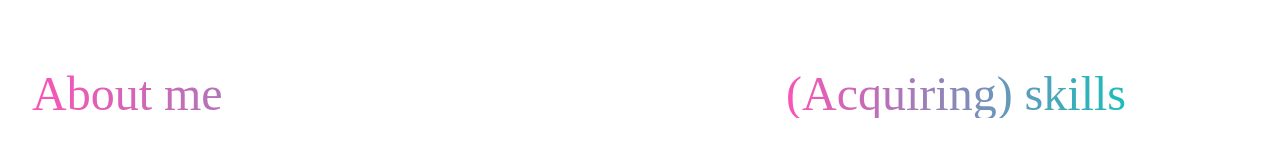
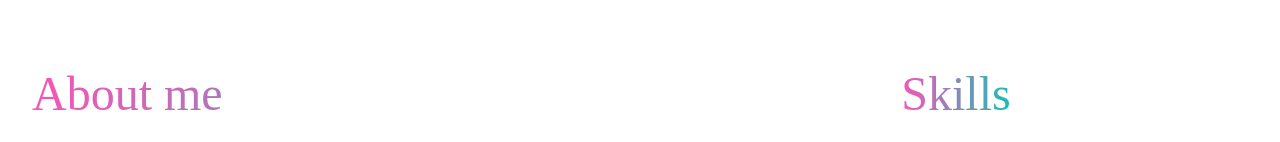
Before and after one commit to Hnah07/personal_website_2025, a Next.js app: page / in a window 1280 px wide. Shown: the part 810-952 px from the top of the page. Built offline with nearby package versions, Linux system fonts and the light colour scheme; no server answers; a web font is replaced by a local one.

Commit message:
non branch related: added extra skills

```diff
--- a/components/sections/home/SkillsSection.tsx
+++ b/components/sections/home/SkillsSection.tsx
@@ -67,7 +67,7 @@ const SkillsSection = () => {
       transition={{ duration: 0.8, ease: "easeOut" }}
       className="flex flex-col items-center h-[60vh]"
     >
-      <h2>(Acquiring) skills</h2>
+      <h2>Skills</h2>
       <ul className="pt-8 flex flex-row flex-wrap justify-center cursor-default gap-2">
         {skills.map((skill, index) => (
           <motion.li
```
